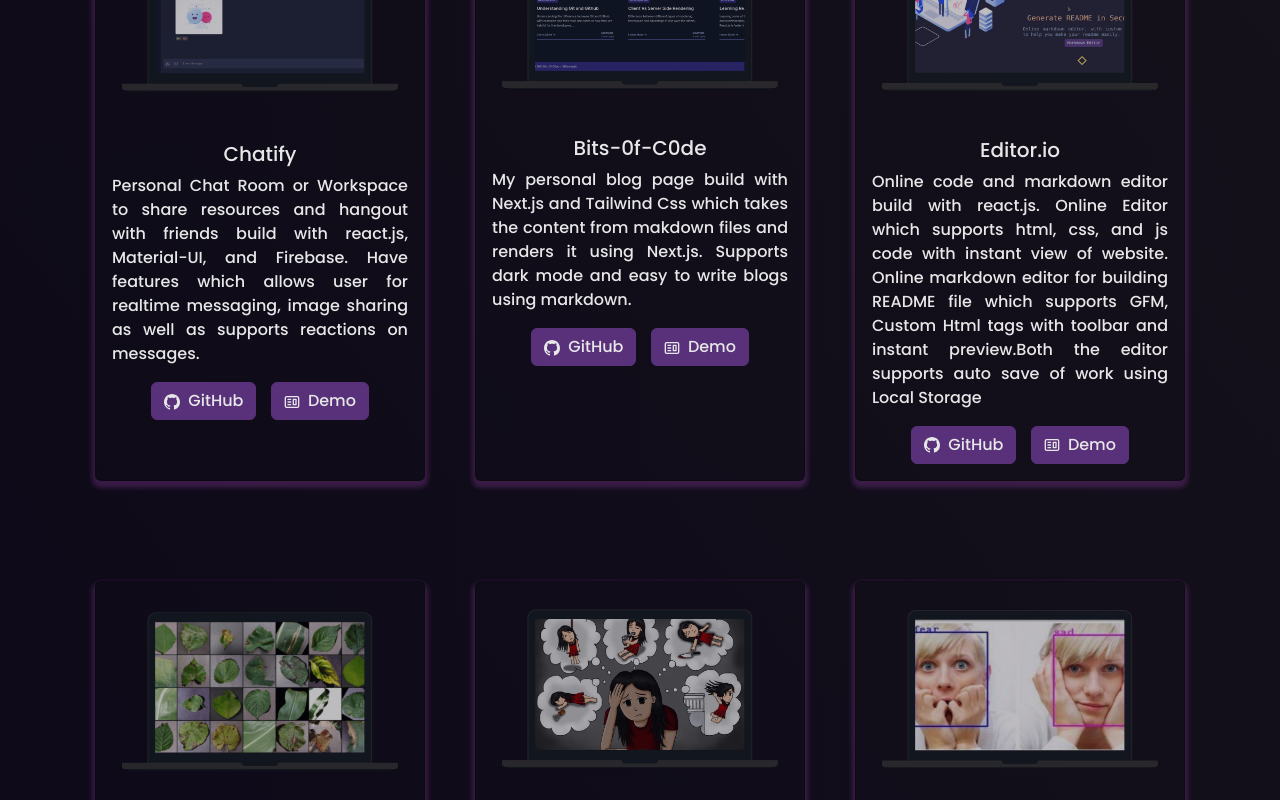
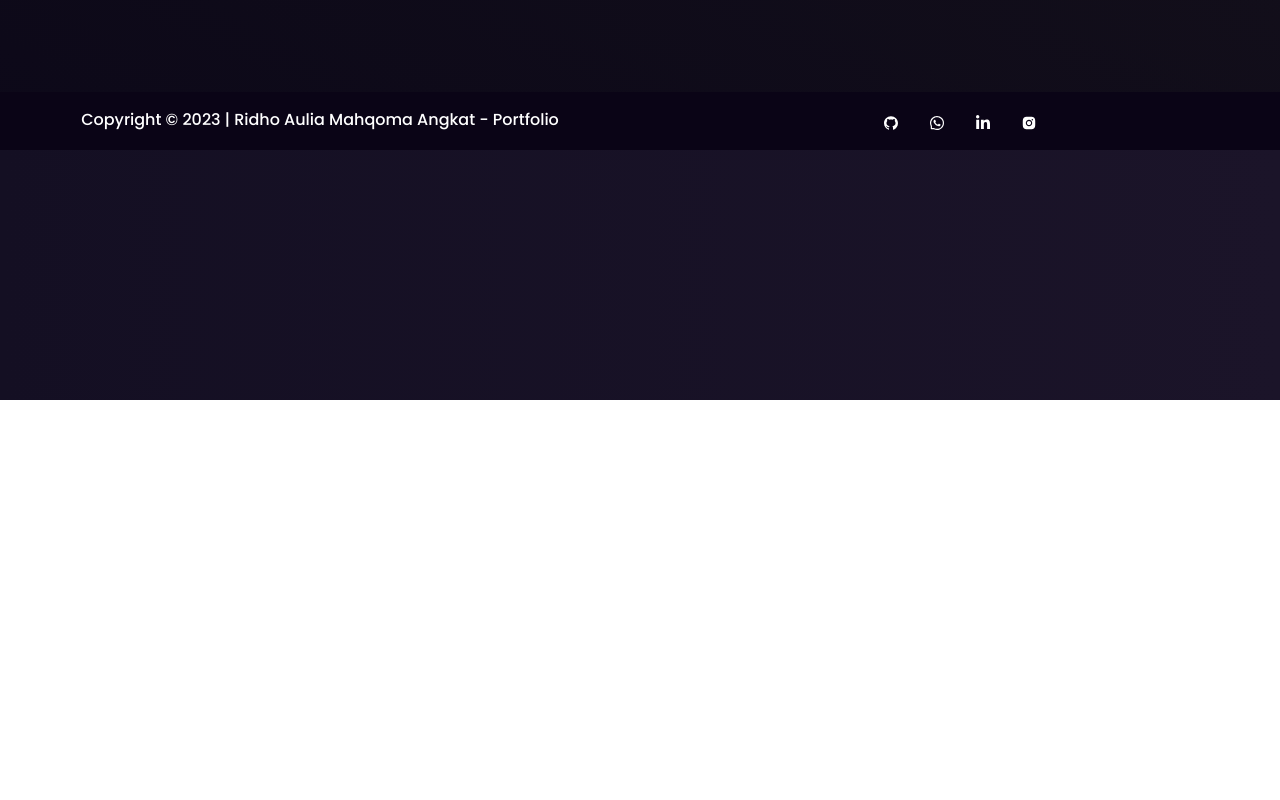
Before and after one commit to ridhoauliama97/react-portfolio, a React (Create React App) app: page /project in a window 1280 px wide. Shown: the part 400-1200 px from the top of the page. After the commit the page ends 800 px from the top, so only its background shows below. Built offline with nearby package versions, Linux system fonts and the light colour scheme.

Commit message:
fix portfolio

```diff
--- a/src/components/About/About.js
+++ b/src/components/About/About.js
@@ -22,7 +22,7 @@ function About() {
             }}
           >
             <h1 style={{ fontSize: "2.1em", paddingBottom: "20px" }}>
-              Know Who <strong className="purple">I'M</strong>
+              Know Who <strong className="purple">I'm</strong>
             </h1>
             <Aboutcard />
           </Col>
--- a/src/components/About/AboutCard.js
+++ b/src/components/About/AboutCard.js
@@ -10,9 +10,10 @@ function AboutCard() {
           <p style={{ textAlign: "justify" }}>
             Hi Everyone, I am <span className="purple">Ridho Aulia Mahqoma Angkat </span>
             from <span className="purple"> Medan, Indonesia.</span>
-            <br /> I am a final year student pursuing an Integrated MSc (IMSc) in Maths and Computing at BIT Mesra.
+            <br /> I am a fresh graduate at STMIK Triguna Dharma Medan, graduated on time with a GPA of 3.69 out of
+            4.00.
             <br />
-            Additionally, I am currently employed as a software developer at Juspay.
+            Additionally, I'm currently working as a freelance software developer.
             <br />
             <br />
             Apart from coding, some other activities that I love to do!
--- a/src/components/About/Toolstack.js
+++ b/src/components/About/Toolstack.js
@@ -1,6 +1,5 @@
 import React from "react";
 import { Col, Row } from "react-bootstrap";
-// eslint-disable-next-line no-unused-vars
 import { SiVisualstudiocode, SiPostman, SiSlack, SiVercel, SiWindows } from "react-icons/si";
 
 function Toolstack() {
--- a/src/components/Footer.js
+++ b/src/components/Footer.js
@@ -10,7 +10,7 @@ function Footer() {
     <Container fluid className="footer">
       <Row>
         <Col md="6" className="footer-copywright">
-          <h3>Copyright © {year} | Ridho Aulia Mahqoma Angkat - React Portfolio</h3>
+          <h3>Copyright © {year} | Ridho Aulia Mahqoma Angkat - Portfolio</h3>
         </Col>
         <Col md="6" className="footer-body">
           <ul className="footer-icons">
--- a/src/components/Home/Home2.js
+++ b/src/components/Home/Home2.js
@@ -32,6 +32,7 @@ function Home2() {
               <br />
               <br />
               Whenever possible, I also apply my passion for developing products with <b className="purple">
+                {" "}
                 Node.js
               </b>{" "}
               and
@@ -40,7 +41,7 @@ function Home2() {
               </i>
               &nbsp; like
               <i>
-                <b className="purple"> React.js and Next.js</b>
+                <b className="purple"> React.js</b>
               </i>
             </p>
           </Col>
--- a/src/components/Projects/Projects.js
+++ b/src/components/Projects/Projects.js
@@ -20,70 +20,68 @@ function Projects() {
         <p style={{ color: "white" }}>Here are a few projects I've worked on recently.</p>
         <Row style={{ justifyContent: "center", paddingBottom: "10px" }}>
           <Col md={4} className="project-card">
-            <ProjectCard
+            {/* <ProjectCard
               imgPath={chatify}
               isBlog={false}
               title="Chatify"
               description="Personal Chat Room or Workspace to share resources and hangout with friends build with react.js, Material-UI, and Firebase. Have features which allows user for realtime messaging, image sharing as well as supports reactions on messages."
               ghLink="https://github.com/soumyajit4419/Chatify"
               demoLink="https://chatify-49.web.app/"
-            />
+            /> */}
           </Col>
 
           <Col md={4} className="project-card">
-            <ProjectCard
+            {/* <ProjectCard
               imgPath={bitsOfCode}
               isBlog={false}
               title="Bits-0f-C0de"
               description="My personal blog page build with Next.js and Tailwind Css which takes the content from makdown files and renders it using Next.js. Supports dark mode and easy to write blogs using markdown."
               ghLink="https://github.com/soumyajit4419/Bits-0f-C0de"
               demoLink="https://blogs.soumya-jit.tech/"
-            />
+            /> */}
           </Col>
 
           <Col md={4} className="project-card">
-            <ProjectCard
+            {/* <ProjectCard
               imgPath={editor}
               isBlog={false}
               title="Editor.io"
               description="Online code and markdown editor build with react.js. Online Editor which supports html, css, and js code with instant view of website. Online markdown editor for building README file which supports GFM, Custom Html tags with toolbar and instant preview.Both the editor supports auto save of work using Local Storage"
               ghLink="https://github.com/soumyajit4419/Editor.io"
               demoLink="https://editor.soumya-jit.tech/"
-            />
+            /> */}
           </Col>
 
           <Col md={4} className="project-card">
-            <ProjectCard
+            {/* <ProjectCard
               imgPath={leaf}
               isBlog={false}
               title="Plant AI"
               description="Used the plant disease dataset from Kaggle and trained a image classifer model using 'PyTorch' framework using CNN and Transfer Learning with 38 classes of various plant leaves. The model was successfully able to detect diseased and healthy leaves of 14 unique plants. I was able to achieve an accuracy of 98% by using Resnet34 pretrained model."
               ghLink="https://github.com/soumyajit4419/Plant_AI"
               demoLink="https://plant49-ai.herokuapp.com/"
-            />
+            /> */}
           </Col>
 
           <Col md={4} className="project-card">
-            <ProjectCard
+            {/* <ProjectCard
               imgPath={suicide}
               isBlog={false}
               title="Ai For Social Good"
               description="Using 'Natural Launguage Processing' for the detection of suicide-related posts and user's suicide ideation in cyberspace  and thus helping in sucide prevention."
               ghLink="https://github.com/soumyajit4419/AI_For_Social_Good"
-              // demoLink="https://www.youtube.com/watch?v=dQw4w9WgXcQ&ab_channel=RickAstley" <--------Please include a demo link here
-            />
+            /> */}
           </Col>
 
           <Col md={4} className="project-card">
-            <ProjectCard
+            {/* <ProjectCard
               imgPath={emotion}
               isBlog={false}
               title="Face Recognition and Emotion Detection"
               description="Trained a CNN classifier using 'FER-2013 dataset' with Keras and tensorflow backened. The classifier sucessfully predicted the various types of emotions of human. And the highest accuracy obtained with the model was 60.1%.
               Then used Open-CV to detect the face in an image and then pass the face to the classifer to predict the emotion of a person."
               ghLink="https://github.com/soumyajit4419/Face_And_Emotion_Detection"
-              // demoLink="https://blogs.soumya-jit.tech/"      <--------Please include a demo link here
-            />
+            /> */}
           </Col>
         </Row>
       </Container>
--- a/src/style.css
+++ b/src/style.css
@@ -416,6 +416,9 @@ button:focus {
   .footer-body {
     text-align: center !important;
   }
+  .footer h3 {
+    font-size: 0.8em !important;
+  }
 }
 
 .footer h3 {
```
Also changed, not shown: src/components/About/Techstack.js (+2 -44 lines).
